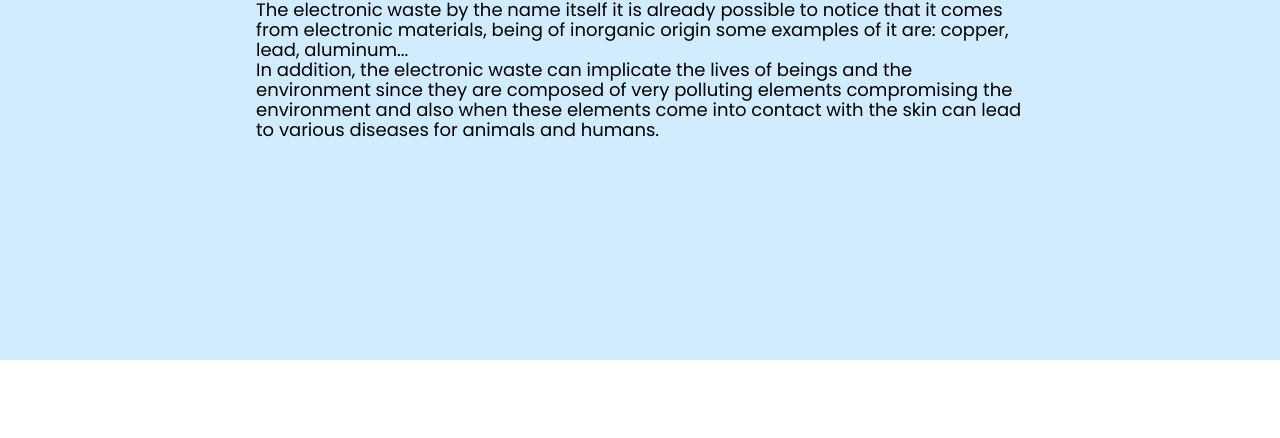
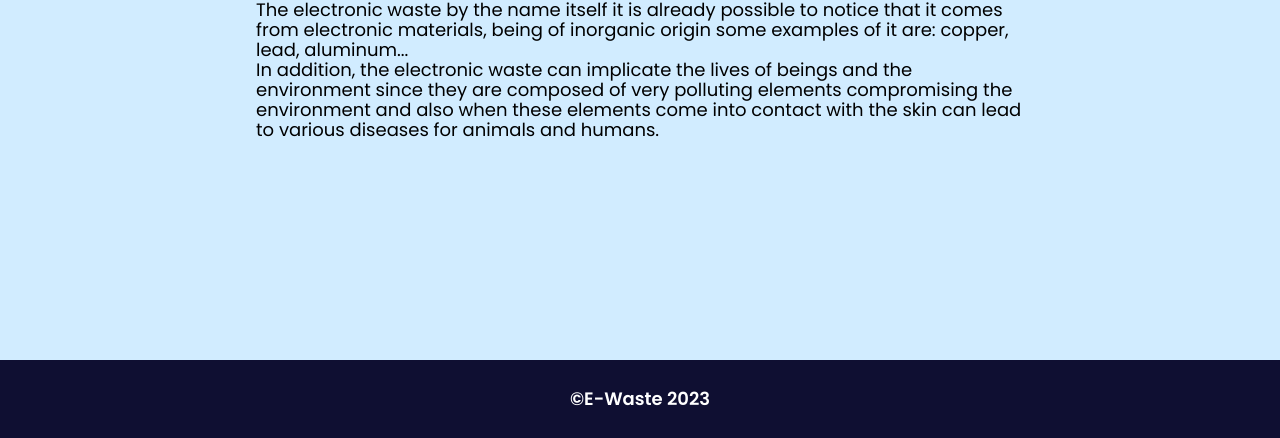
Before and after one commit to oliveiravitor32/Website_sobre_lixo_eletronico, a plain HTML site: page source/pages-en/home-en.html in a window 1280 px wide. Shown: the part 580-1018 px from the top of the page. Before the commit the page ends 940 px from the top, so only its background shows below. Drawn offline with Linux system fonts and the light colour scheme.

Commit message:
Home-EN Create footer

```diff
--- a/source/pages-en/home-en.html
+++ b/source/pages-en/home-en.html
@@ -35,6 +35,8 @@
     <link rel="stylesheet" href="../../styles/components/section-main.css">
     <link rel="stylesheet" href="../../styles/components/title-main.css">
     <link rel="stylesheet" href="../../styles/components/text-main.css">
+
+    <link rel="stylesheet" href="../../styles/components/footer-main.css">
 
 </head>
 <body>
@@ -108,6 +110,9 @@
         </p>
     </section>
 
+    <footer class="footer-main">
+        <h2 class="title-main -second">&#169;E-Waste 2023</h2>
+    </footer>
 
     <script src="../../scripts/components/toggleMobileMenu.js"></script>
     <script src="../../scripts/components/carousel-move.js"></script>
```
